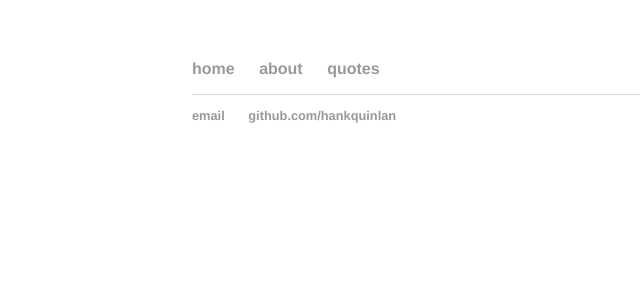
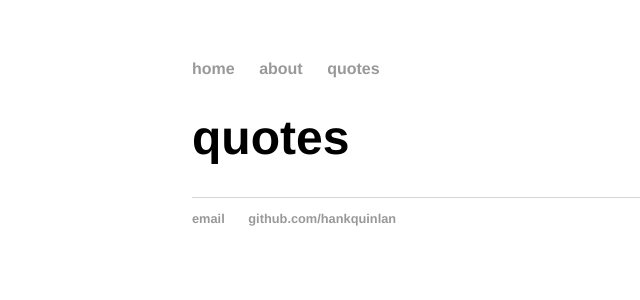
Before and after one commit to melindayyuan/melindayyuan.github.io, a Jekyll site: the page built from quotes/index.html, in a window 1280 px wide. Shown: the top 300 px of the page, without its empty margins (0-640 px from the left). Built offline with Jekyll 4.4.1, drawn with Linux system fonts in a browser that asks for light colours.

Commit message:
Update index.html

```diff
--- a/quotes/index.html
+++ b/quotes/index.html
@@ -2,4 +2,4 @@
 layout: default
 title: quotes
 ---
-	<ul class="quotes">
+	<h1>{{ page.title }}</h1>
```
